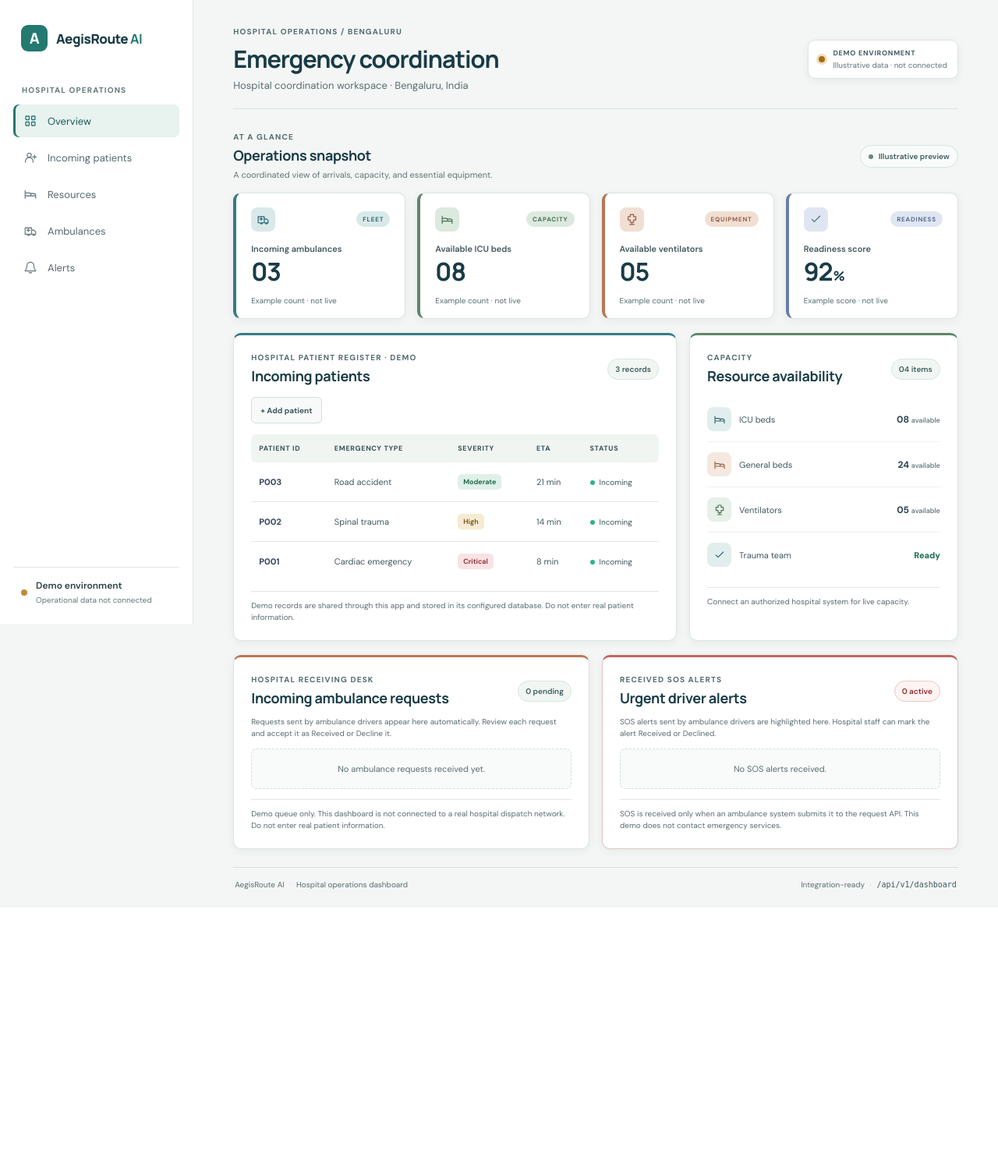
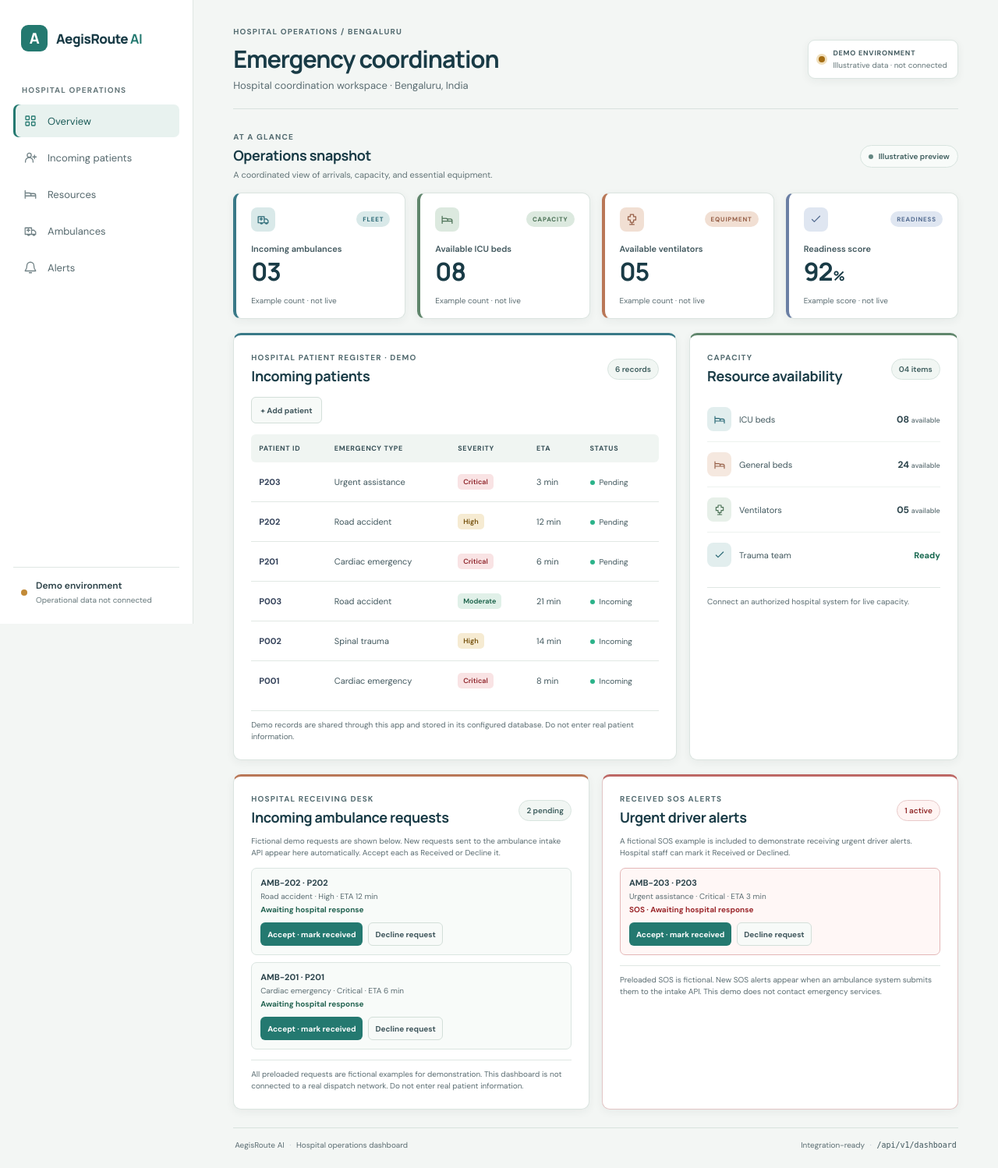
Before and after one commit to gitanjali-io/aegishospital, a Flask app: page / in a window 1280 px wide. Shown: the whole page at 78% size. Before the commit the page ends 1141 px from the top, so only its background shows below. Run offline with Flask 3, Linux system fonts and the light colour scheme; data comes from the database, SQL or seed files in the repository; data that the repository does not hold is empty.

Commit message:
Seed fictional ambulance and SOS demo requests
Co-authored-by: Copilot <223556219+Copilot@users.noreply.github.com>

```diff
--- a/app.py
+++ b/app.py
@@ -58,6 +58,30 @@ def database_connection():
                         ("P003", "Road accident", "Moderate", 21),
                     ),
                 )
+            demo_cases = (
+                ("P201", "Cardiac emergency", "Critical", 6),
+                ("P202", "Road accident", "High", 12),
+                ("P203", "Urgent assistance", "Critical", 3),
+            )
+            connection.executemany(
+                """
+                INSERT OR IGNORE INTO patients (id, emergency_type, severity, eta, status)
+                VALUES (?, ?, ?, ?, 'Pending')
+                """,
+                demo_cases,
+            )
+            connection.executemany(
+                """
+                INSERT OR IGNORE INTO ambulance_requests
+                    (id, ambulance_id, patient_id, emergency_type, severity, eta, is_sos)
+                VALUES (?, ?, ?, ?, ?, ?, ?)
+                """,
+                (
+                    ("DEMO-REQ-201", "AMB-201", "P201", "Cardiac emergency", "Critical", 6, 0),
+                    ("DEMO-REQ-202", "AMB-202", "P202", "Road accident", "High", 12, 0),
+                    ("DEMO-REQ-203", "AMB-203", "P203", "Urgent assistance", "Critical", 3, 1),
+                ),
+            )
         with connection:
             yield connection
     finally:
--- a/templates/hospital.html
+++ b/templates/hospital.html
@@ -5,7 +5,7 @@
     <meta name="viewport" content="width=device-width, initial-scale=1.0">
     <meta name="theme-color" content="#f3f6f4">
     <title>AegisRoute AI | Hospital Operations</title>
-    <link rel="stylesheet" href="{{ url_for('static', filename='css/style.css', v='27') }}">
+    <link rel="stylesheet" href="{{ url_for('static', filename='css/style.css', v='28') }}">
 </head>
 <body>
     <svg class="icon-library" xmlns="http://www.w3.org/2000/svg" aria-hidden="true">
@@ -106,15 +106,15 @@
         <section class="bottom-grid">
             <article class="panel" id="ambulances">
                 <div class="panel-heading"><div><p class="eyebrow">HOSPITAL RECEIVING DESK</p><h2>Incoming ambulance requests</h2></div><span class="panel-count" id="request-count">0 pending</span></div>
-                <p class="form-intro">Requests sent by ambulance drivers appear here automatically. Review each request and accept it as Received or Decline it.</p>
+                <p class="form-intro">Fictional demo requests are shown below. New requests sent to the ambulance intake API appear here automatically. Accept each as Received or Decline it.</p>
                 <div class="request-list" id="request-list" aria-live="polite"></div>
-                <p class="demo-note">Demo queue only. This dashboard is not connected to a real hospital dispatch network. Do not enter real patient information.</p>
+                <p class="demo-note">All preloaded requests are fictional examples for demonstration. This dashboard is not connected to a real dispatch network. Do not enter real patient information.</p>
             </article>
             <article class="panel alert-panel" id="alerts">
                 <div class="panel-heading"><div><p class="eyebrow">RECEIVED SOS ALERTS</p><h2>Urgent driver alerts</h2></div><span class="panel-count sos-count" id="sos-count">0 active</span></div>
-                <p class="form-intro">SOS alerts sent by ambulance drivers are highlighted here. Hospital staff can mark the alert Received or Declined.</p>
+                <p class="form-intro">A fictional SOS example is included to demonstrate receiving urgent driver alerts. Hospital staff can mark it Received or Declined.</p>
                 <div class="request-list" id="sos-list" aria-live="assertive"></div>
-                <p class="demo-note">SOS is received only when an ambulance system submits it to the request API. This demo does not contact emergency services.</p>
+                <p class="demo-note">Preloaded SOS is fictional. New SOS alerts appear when an ambulance system submits them to the intake API. This demo does not contact emergency services.</p>
             </article>
         </section>
 
--- a/templates/static/css/style.css
+++ b/templates/static/css/style.css
@@ -126,7 +126,7 @@ h1 { margin: 7px 0 5px; color: var(--navy); font-size: clamp(24px, 2.4vw, 31px);
 .request-list { display: grid; gap: 9px; }
 .queue-empty { margin: 0; padding: 18px 12px; border: 1px dashed #d3dfd9; border-radius: 7px; color: #5b6d72; background: #f8fbf9; font-size: 11px; text-align: center; }
 .sos-count { color: #922b2b; border-color: #e8caca; background: #fff4f3; }
-.request-card { display: flex; align-items: center; justify-content: space-between; gap: 12px; padding: 11px; border: 1px solid #dbe5e1; border-radius: 7px; background: #f8fbf9; }
+.request-card { display: flex; align-items: flex-start; flex-direction: column; gap: 10px; padding: 11px; border: 1px solid #dbe5e1; border-radius: 7px; background: #f8fbf9; }
 .request-sos { border-color: #e4b7b7; background: #fff7f6; }
 .request-details { display: grid; min-width: 0; gap: 4px; }
 .request-details strong { color: #2b434b; font-size: 11px; }
```
Also changed, not shown: tests/test_dashboard.py (+12 -0 lines).
